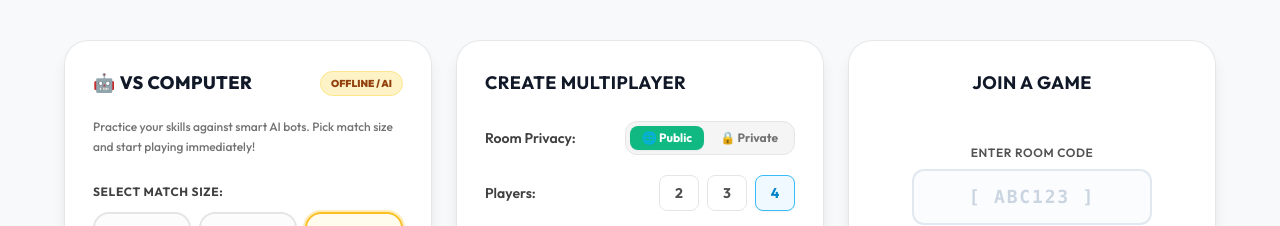
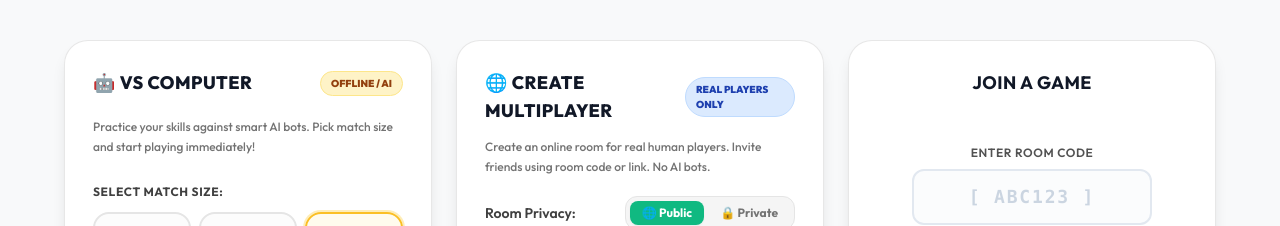
Before and after one commit to pixel-library/UNO, a React (Vite) app: page /play in a window 1280 px wide. Shown: the part 175-401 px from the top of the page. Built offline with nearby package versions, Linux system fonts and the light colour scheme; no server answers; the database is empty.

Commit message:
Clarify Real Players Only (No AI Bots) mode for multiplayer rooms

```diff
--- a/client/src/pages/CreateGame.tsx
+++ b/client/src/pages/CreateGame.tsx
@@ -149,8 +149,13 @@ export const CreateGame: React.FC = () => {
               <Settings2 className="w-6 h-6" />
             </div>
             <div>
-              <h1 className="text-2xl font-black text-uno-navy">CREATE GAME ROOM</h1>
-              <p className="text-xs font-semibold text-neutral-500">Configure your match rules & privacy before creating.</p>
+              <div className="flex items-center gap-2">
+                <h1 className="text-2xl font-black text-uno-navy">CREATE GAME ROOM</h1>
+                <span className="text-[10px] font-black bg-blue-100 text-blue-800 px-2.5 py-1 rounded-full uppercase border border-blue-200">
+                  REAL PLAYERS ONLY
+                </span>
+              </div>
+              <p className="text-xs font-semibold text-neutral-500 mt-1">Configure online room rules & privacy for real human players. No AI bots.</p>
             </div>
           </div>
         </div>
--- a/client/src/pages/Play.tsx
+++ b/client/src/pages/Play.tsx
@@ -495,9 +495,18 @@ export const Play: React.FC = () => {
         <div className="w-full bg-white rounded-3xl p-5 sm:p-7 border border-neutral-200/90 shadow-lg hover:shadow-xl transition-shadow flex flex-col justify-between z-10 space-y-6">
 
           <div>
-            <h2 className="text-lg font-bold text-[#111827] tracking-wide uppercase text-left mb-6">
-              CREATE MULTIPLAYER
-            </h2>
+            <div className="flex items-center justify-between mb-3">
+              <h2 className="text-lg font-extrabold text-[#111827] tracking-wide uppercase">
+                🌐 CREATE MULTIPLAYER
+              </h2>
+              <span className="text-[10px] font-black bg-blue-100 text-blue-800 px-2.5 py-1 rounded-full uppercase border border-blue-200">
+                REAL PLAYERS ONLY
+              </span>
+            </div>
+
+            <p className="text-xs text-neutral-500 font-medium leading-relaxed mb-5">
+              Create an online room for real human players. Invite friends using room code or link. No AI bots.
+            </p>
 
             <div className="space-y-5">
 
--- a/client/src/pages/WaitingRoom.tsx
+++ b/client/src/pages/WaitingRoom.tsx
@@ -273,10 +273,15 @@ export const WaitingRoom: React.FC = () => {
         {/* Header Card */}
         <div className="glass-white-panel rounded-3xl p-8 border border-white shadow-lg flex flex-col sm:flex-row items-center justify-between gap-6">
           <div>
-            <span className="text-xs font-black text-sky-600 uppercase tracking-widest">WAITING LOBBY</span>
+            <div className="flex items-center gap-2">
+              <span className="text-xs font-black text-sky-600 uppercase tracking-widest">WAITING LOBBY</span>
+              <span className="text-[10px] font-black bg-blue-100 text-blue-800 px-2.5 py-0.5 rounded-full uppercase border border-blue-200">
+                REAL PLAYERS ONLY
+              </span>
+            </div>
             <h1 className="text-3xl font-black text-slate-900 tracking-tight mt-1">ROOM {formattedRoomCode}</h1>
             <p className="text-xs font-semibold text-slate-500 mt-1">
-              Share code or invite link with friends to join match.
+              Share code or invite link with real players to join match. No AI bots.
             </p>
           </div>
 
```
